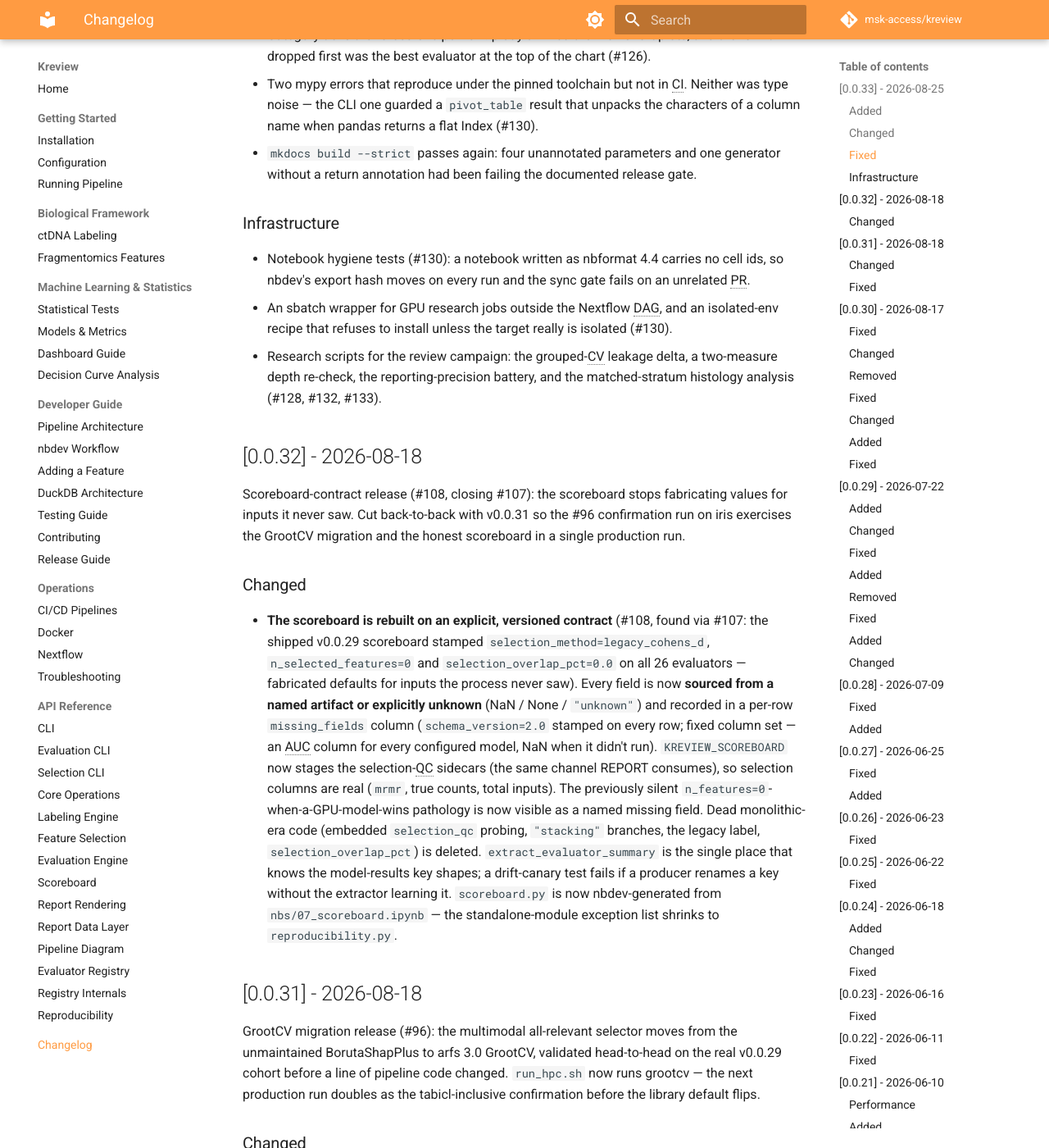
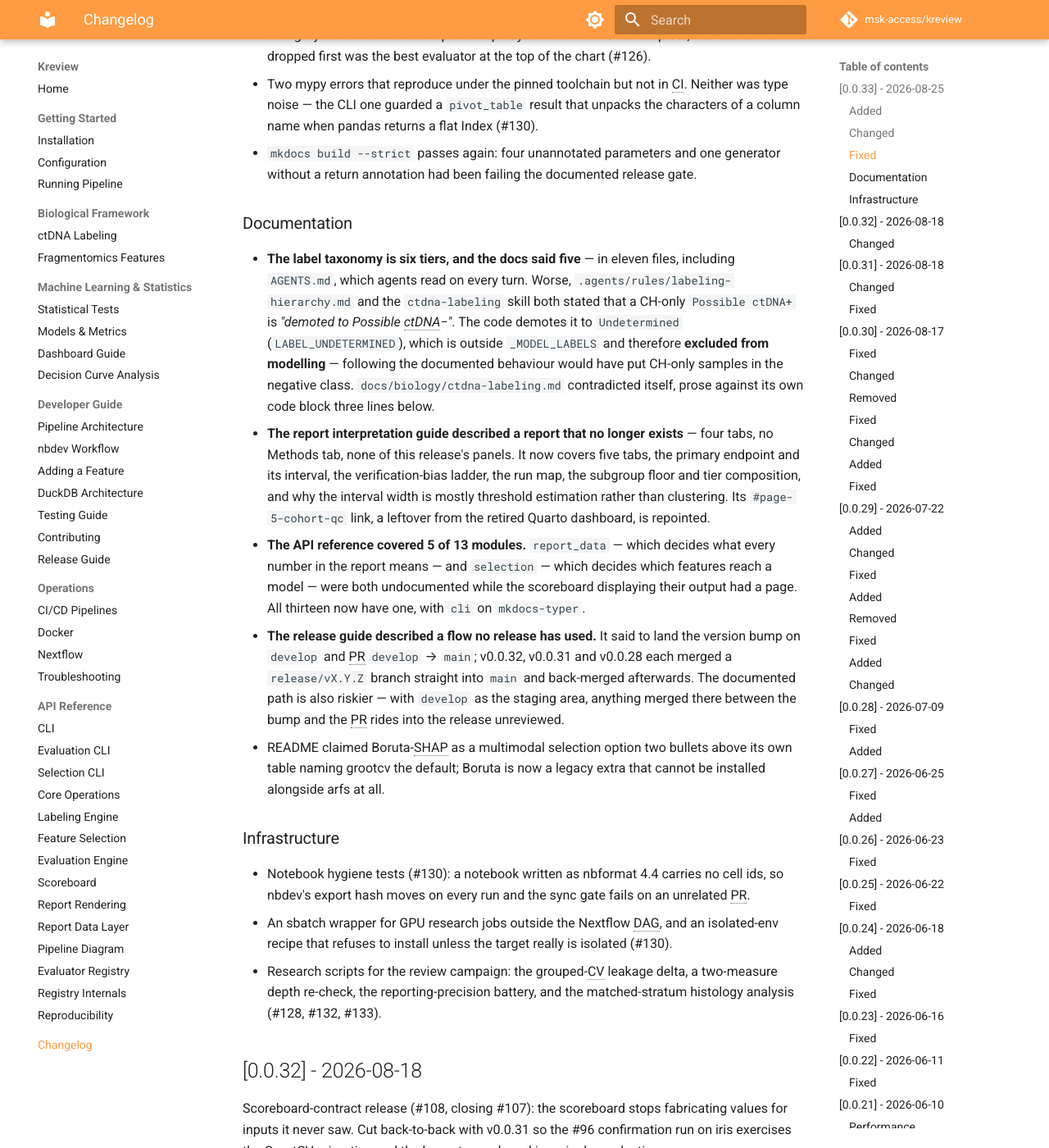
Before and after one commit to msk-access/kreview, an MkDocs documentation site: the page built from docs/changelog.md, in a window 1280 px wide and 1400 px high, scrolled down 1690 px. Shown: the whole window at 82% size. Built offline with MkDocs 1.6.1 and Material for MkDocs 9.7.7, drawn with Linux system fonts in a browser that asks for light colours; comment, search, counter and statistics services are not loaded; the version menu is left out.

Commit message:
docs(changelog): record the documentation work shipping in 0.0.33
The 0.0.33 entry was written before the release-prep docs audit and before #138,
so it described the code changes and none of the documentation ones — including
the correction that matters most to anyone reading the repository's rules: the
taxonomy is six tiers, and CH-only samples are excluded from modelling rather
than moved into the negative class, which is what the rules file and the labeling
skill both said.

```diff
--- a/docs/changelog.md
+++ b/docs/changelog.md
@@ -64,6 +64,32 @@ Also ships the pipeline DAG as a drawn object and the report's visual rebuild.
   name when pandas returns a flat Index (#130).
 - `mkdocs build --strict` passes again: four unannotated parameters and one generator without
   a return annotation had been failing the documented release gate.
+
+### Documentation
+- **The label taxonomy is six tiers, and the docs said five** — in eleven files, including
+  `AGENTS.md`, which agents read on every turn. Worse, `.agents/rules/labeling-hierarchy.md`
+  and the `ctdna-labeling` skill both stated that a CH-only `Possible ctDNA+` is *"demoted to
+  Possible ctDNA−"*. The code demotes it to `Undetermined` (`LABEL_UNDETERMINED`), which is
+  outside `_MODEL_LABELS` and therefore **excluded from modelling** — following the documented
+  behaviour would have put CH-only samples in the negative class. `docs/biology/ctdna-labeling.md`
+  contradicted itself, prose against its own code block three lines below.
+- **The report interpretation guide described a report that no longer exists** — four tabs, no
+  Methods tab, none of this release's panels. It now covers five tabs, the primary endpoint and
+  its interval, the verification-bias ladder, the run map, the subgroup floor and tier
+  composition, and why the interval width is mostly threshold estimation rather than clustering.
+  Its `#page-5-cohort-qc` link, a leftover from the retired Quarto dashboard, is repointed.
+- **The API reference covered 5 of 13 modules.** `report_data` — which decides what every number
+  in the report means — and `selection` — which decides which features reach a model — were both
+  undocumented while the scoreboard displaying their output had a page. All thirteen now have
+  one, with `cli` on `mkdocs-typer`.
+- **The release guide described a flow no release has used.** It said to land the version bump on
+  `develop` and PR `develop` → `main`; v0.0.32, v0.0.31 and v0.0.28 each merged a
+  `release/vX.Y.Z` branch straight into `main` and back-merged afterwards. The documented path is
+  also riskier — with `develop` as the staging area, anything merged there between the bump and
+  the PR rides into the release unreviewed.
+- README claimed Boruta-SHAP as a multimodal selection option two bullets above its own table
+  naming grootcv the default; Boruta is now a legacy extra that cannot be installed alongside
+  arfs at all.
 
 ### Infrastructure
 - Notebook hygiene tests (#130): a notebook written as nbformat 4.4 carries no cell ids, so
```
